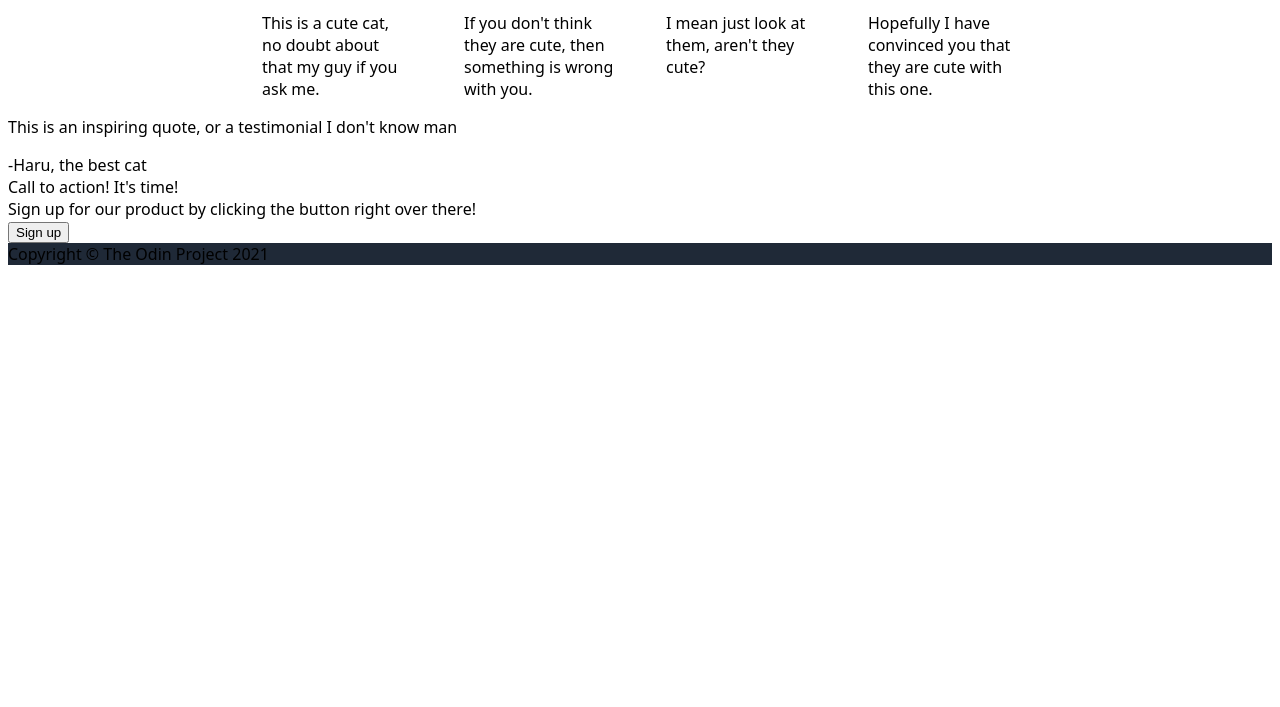
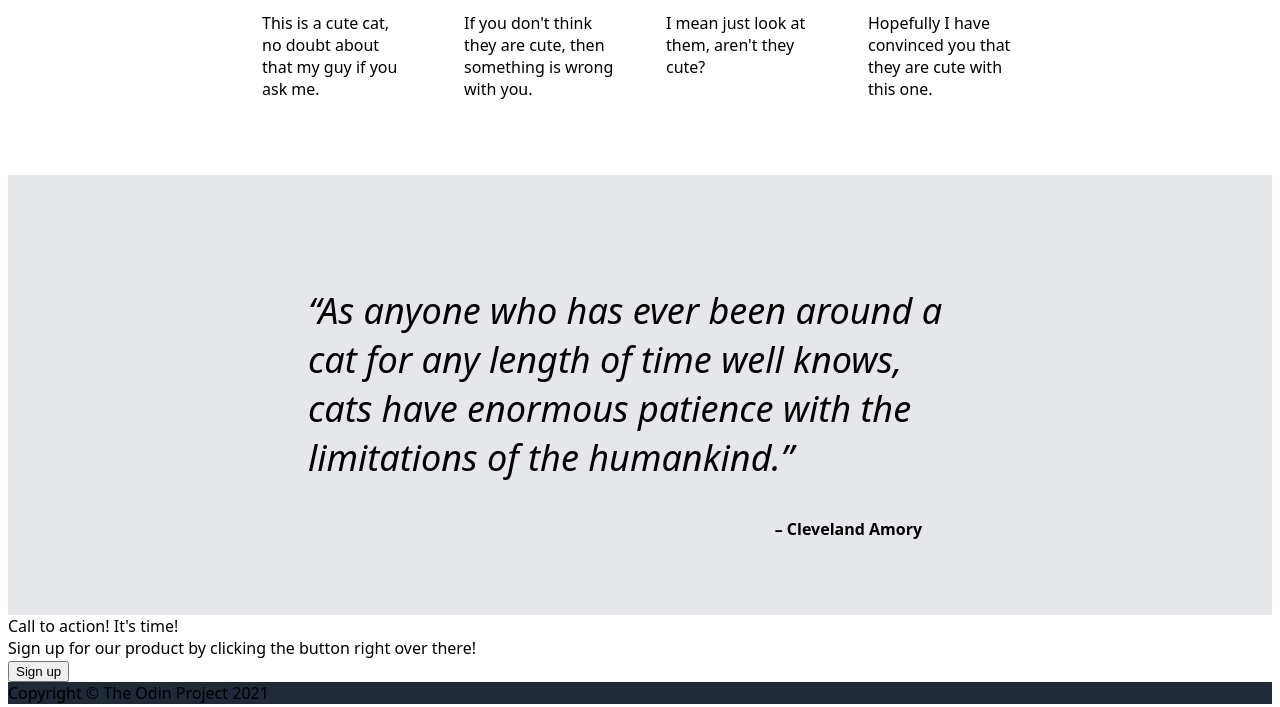
Before and after one commit to daletorres/The-Odin-Project-Landing-Page, a plain HTML site: page index.html in a window 1280 px wide. Shown: the part 846-1553 px from the top of the page. Before the commit the page ends 1119 px from the top, so only its background shows below. Drawn offline with Linux system fonts and the light colour scheme.

Commit message:
Finished styling Middle part of Landing page.

```diff
--- a/index.html
+++ b/index.html
@@ -51,8 +51,8 @@
     </div>
 
     <div class="middle-body">
-        <p>This is an inspiring quote, or a testimonial I don't know man</p>
-        <div class="quote-author"> -Haru, the best cat</div>
+        <p class="quote">“As anyone who has ever been around a cat for any length of time well knows, cats have enormous patience with the limitations of the humankind.”</p>
+        <div class="quote-author">– Cleveland Amory</div>
     </div>
     <div class="lower-body">
         <div class="card-container">
--- a/style.css
+++ b/style.css
@@ -120,6 +120,7 @@ h3 {
     justify-content: center;
     flex-wrap: wrap;
     gap: 52px;
+    padding-bottom: 75px;
 }
 
 .upper-body-text {
@@ -128,3 +129,27 @@ h3 {
 }
 
 /* MIDDLE BODY */
+
+.middle-body {
+    background-color: #e5e7eb;
+}
+
+.quote {
+    display: flex;
+    flex-wrap: wrap;
+    font-size: 36px;
+    font-weight: 100;
+    font-style: italic;
+    margin-left: 300px;
+    margin-right: 300px;
+    padding-top: 75px;
+}
+
+.quote-author {
+    display: flex;
+    justify-content: flex-end;
+    font-weight: 900;
+    margin-right: 350px;
+    margin-left: 300px;
+    padding-bottom: 75px;
+}
```
